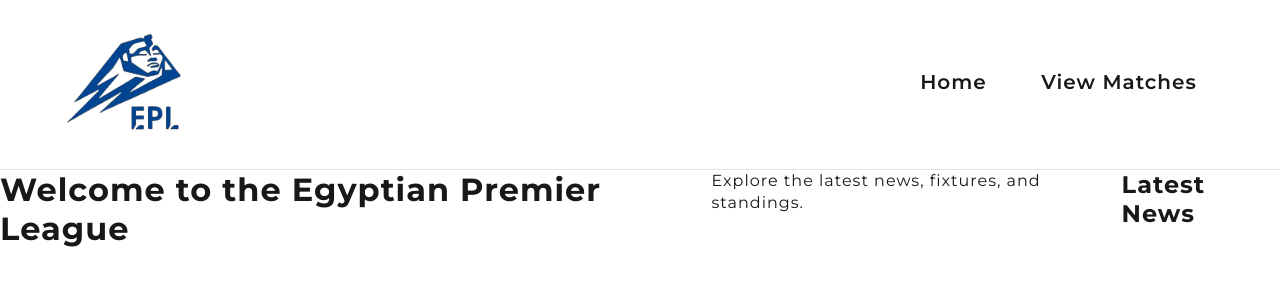
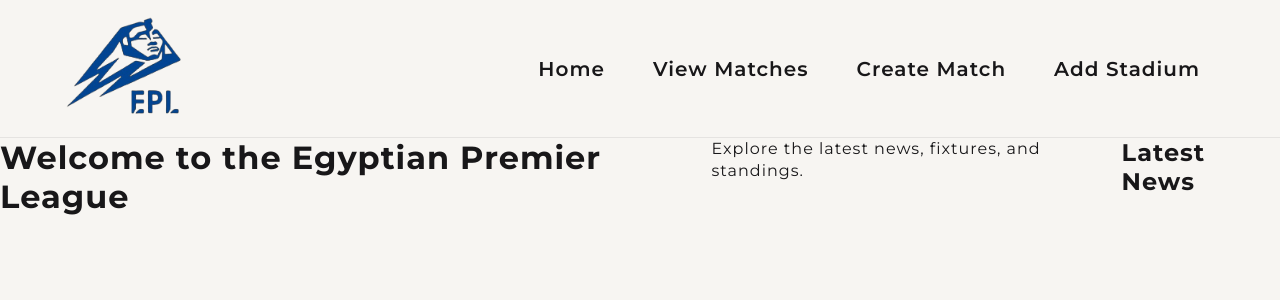
Before and after one commit to ranamoataz3/Web-Project-EPL, a Next.js app in the folder frontend/: page / in a window 1280 px wide. Shown: the top 300 px of the page. Built offline with nearby package versions, Linux system fonts and the light colour scheme.

Commit message:
navbar-pt2

```diff
--- a/frontend/package.json
+++ b/frontend/package.json
@@ -13,12 +13,15 @@
     "@emotion/styled": "^11.11.0",
     "@mui/material": "^5.14.20",
     "@mui/x-date-pickers": "^6.18.4",
+    "@reduxjs/toolkit": "^2.0.1",
     "dayjs": "^1.11.10",
     "formik": "^2.4.5",
     "moment": "^2.29.4",
     "next": "14.0.3",
     "react": "^18",
     "react-dom": "^18",
+    "react-redux": "^9.0.2",
+    "redux": "^5.0.0",
     "sass": "^1.69.5",
     "yup": "^1.3.2"
   },
--- a/frontend/src/core/assets/styles/theme/_colors.scss
+++ b/frontend/src/core/assets/styles/theme/_colors.scss
@@ -32,6 +32,6 @@
 }
 
 html, body {
-  background: var(--color-white);
+  background: var(--color-neutral);
   color: var( --color-font-1);
 }
--- a/frontend/src/core/components/Layout/nav/data/NavData.js
+++ b/frontend/src/core/components/Layout/nav/data/NavData.js
@@ -1,4 +1,5 @@
-const NavData = [
+const NavData = {
+  fan: [
     {
       name: "Home",
       route: "/",
@@ -10,6 +11,30 @@ const NavData = [
       route: "/",
       id: "matches",
     },
-];
+  ],
+  admin: [
+    {
+      name: "Home",
+      route: "/",
+      id: "homebanner",
+    },
+
+    {
+      name: "View Matches",
+      route: "/",
+      id: "matches",
+    },
+    {
+      name: "Create Match",
+      route: "/",
+      id: "creatematch",
+    },
+    {
+      name: "Add Stadium",
+      route: "/",
+      id: "addstadium",
+    },
+  ],
+};
 
 export default NavData;
--- a/frontend/src/core/components/Layout/nav/ui/NavBar.js
+++ b/frontend/src/core/components/Layout/nav/ui/NavBar.js
@@ -1,7 +1,6 @@
 import styles from "./nav.module.css";
 import NavData from "../data/NavData";
 import Link from "next/link";
-
 import Image from "next/image";
 import { useState, useEffect } from "react";
 import Hamburger from "@/core/components/hamburger/Hamburger";
@@ -16,11 +15,16 @@ const NavBar = ({ openmenu, setOpenmenu }) => {
     <nav id="nav" className={styles.container}>
       <div className={styles.brandcontainer}>
         <Link href="/" onClick={() => setOpenmenu(false)}>
-          <Image src="/imgs/mainlogo2.png" width={120} height={100} alt="Brand" />
+          <Image
+            src="/imgs/mainlogo2.png"
+            width={120}
+            height={100}
+            alt="Brand"
+          />
         </Link>
       </div>
       <ul className={styles.menucontainer}>
-        {NavData.map((element, index) => {
+        {NavData.admin.map((element, index) => {
           return (
             <Link
               key={element.name}
@@ -43,7 +47,7 @@ const NavBar = ({ openmenu, setOpenmenu }) => {
           openmenu ? styles.displaymobilenav : styles.hidemobilenav
         }`}
       >
-        {NavData.map((element, index) => {
+        {NavData.admin.map((element, index) => {
           return (
             <Link
               key={element.name}
--- a/frontend/src/core/components/Layout/nav/ui/nav.module.css
+++ b/frontend/src/core/components/Layout/nav/ui/nav.module.css
@@ -1,10 +1,10 @@
 .container {
   font-size: 20px;
   font-weight: 600;
-  padding: 32px 64px;
+  padding: 16px 64px;
   display: flex;
   justify-content: space-between;
-  background-color: var(--color-white);
+  background-color: var(--color-neutral);
   border-bottom: 1px solid var(--color-border);
   position: sticky;
   top: 0;
@@ -23,14 +23,17 @@
 
 .navitemlink {
   color: var(--color-font-1);
-  padding: 2.4rem 1.2rem;
+  padding: 32px 16px;
   text-align: center;
+  display: flex;
+  align-items: center;
+  justify-content: center;
 }
 
 .navitemlink:hover {
   border-radius: 4px;
   background: var(--color-primary);
-  color: var(--color-white);
+  color: var(--color-neutral);
 }
 
 .menuicon {
@@ -42,10 +45,10 @@
 .mobilenav {
   position: fixed;
   inset: 0;
-  top: 150px;
+  top: 140px;
   border-top: 1px solid 1px solid var(--color-border);
   overflow: hidden;
-  background-color: var(--color-white);
+  background-color: var(--color-neutral);
   display: flex;
   flex-direction: column;
   transition: opacity 0.4s ease, transform 0.4s ease;
@@ -71,7 +74,7 @@
 
 @media screen and (max-width: 760px) {
   .container {
-    padding: 24px 16px;
+    padding: 16px 16px;
   }
 
   .menucontainer {
@@ -81,7 +84,7 @@
 
 @media screen and (min-width: 760px) and (max-width: 1200px) {
   .container {
-    padding: 24px 64px;
+    padding: 16px 32px;
   }
 
   .menucontainer {
```
Also changed, not shown: 1 other file (tests, documents, lock files or other folders). Lines whose indentation alone changed are shown as unchanged.
